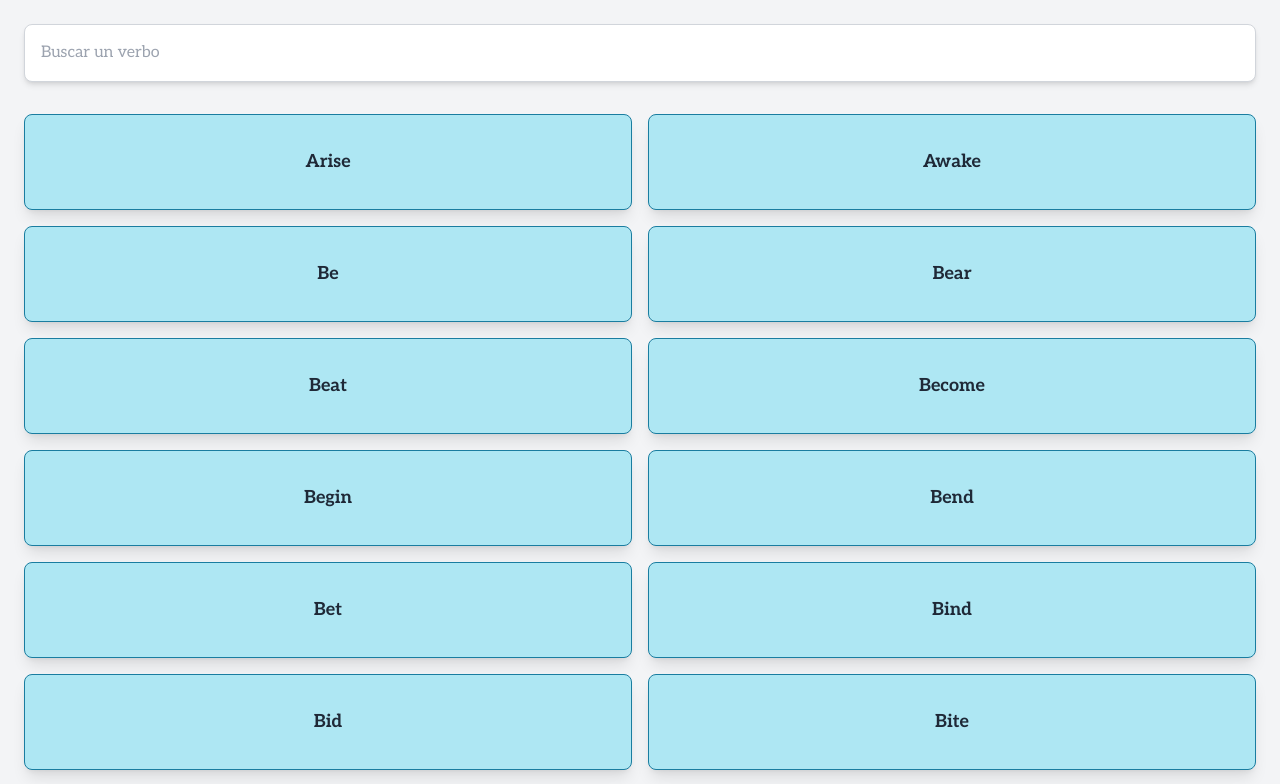
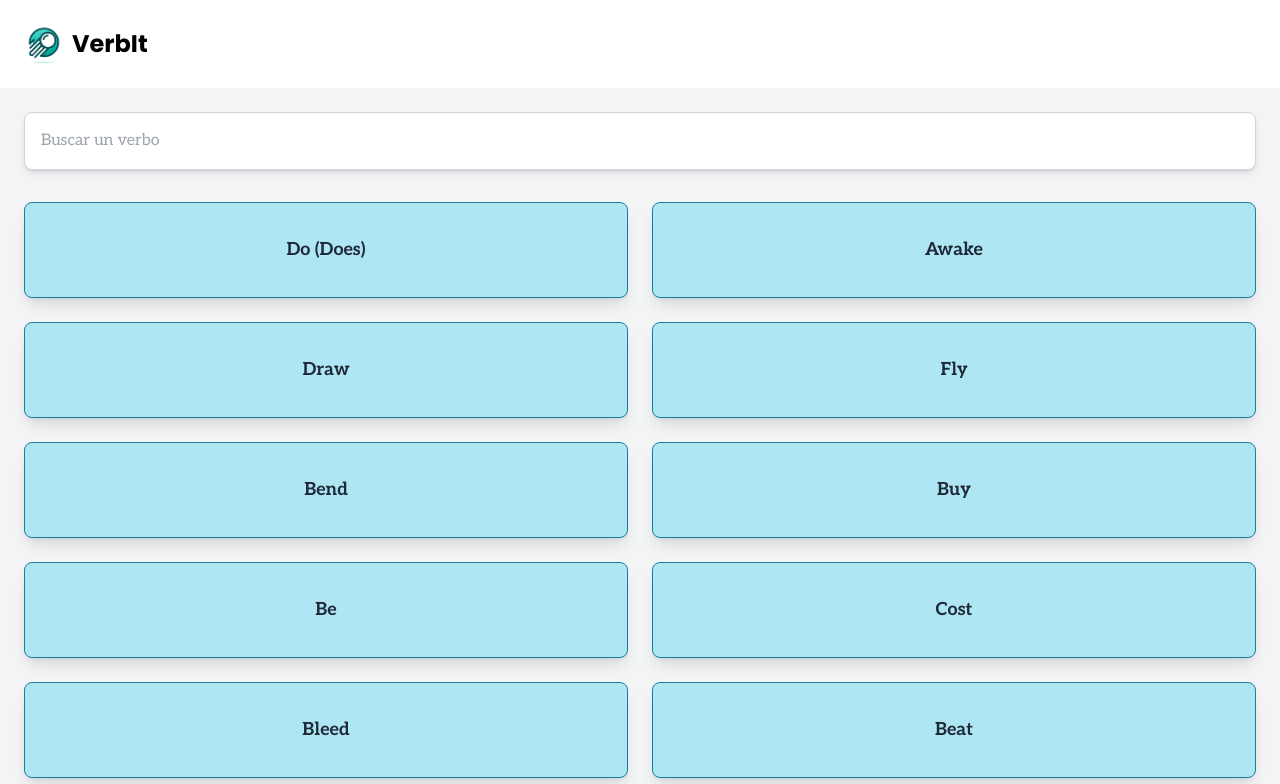
Before and after one commit to OussamaAtifii/english-verbs, a Next.js app: page / in a window 1280 px wide. Shown: the top 784 px of the page. Built offline with nearby package versions, Linux system fonts and the light colour scheme; a web font is replaced by a local one.

Commit message:
change and improve styles

```diff
--- a/src/app/fonts/fonts.ts
+++ b/src/app/fonts/fonts.ts
@@ -1,8 +1,8 @@
-import { Aclonica, Lusitana, Aleo } from "next/font/google";
+import { Aclonica, Aleo, Poppins } from "next/font/google";
 
 export const aclonica = Aclonica({ weight: "400", subsets: ["latin"] });
 export const aleo = Aleo({ weight: ["400", "700"], subsets: ["latin"] });
-
+export const poppins = Poppins({ weight: ["400", "700"], subsets: ["latin"] });
 // export const lusitana = Lusitana({
 //   subsets: ["latin"],
 //   weight: ["400", "700"],
--- a/src/app/icons/icons.tsx
+++ b/src/app/icons/icons.tsx
@@ -8,3 +8,14 @@
     <path d="M9.4 233.4c-12.5 12.5-12.5 32.8 0 45.3l160 160c12.5 12.5 32.8 12.5 45.3 0s12.5-32.8 0-45.3L109.2 288 416 288c17.7 0 32-14.3 32-32s-14.3-32-32-32l-306.7 0L214.6 118.6c12.5-12.5 12.5-32.8 0-45.3s-32.8-12.5-45.3 0l-160 160z" />
   </svg>
 );
+
+export const ArrowUp = (props: React.SVGProps<SVGSVGElement>) => (
+  <svg
+    xmlns="http://www.w3.org/2000/svg"
+    viewBox="0 0 384 512"
+    width="24"
+    height="24"
+  >
+    <path d="M214.6 41.4c-12.5-12.5-32.8-12.5-45.3 0l-160 160c-12.5 12.5-12.5 32.8 0 45.3s32.8 12.5 45.3 0L160 141.2 160 448c0 17.7 14.3 32 32 32s32-14.3 32-32l0-306.7L329.4 246.6c12.5 12.5 32.8 12.5 45.3 0s12.5-32.8 0-45.3l-160-160z" />
+  </svg>
+);
--- a/src/app/layout.tsx
+++ b/src/app/layout.tsx
@@ -3,6 +3,7 @@
 import "./globals.css";
 import Link from "next/link";
 import { aleo } from "./fonts/fonts";
+import NavBar from "./components/nav";
 
 const inter = Inter({ subsets: ["latin"] });
 
@@ -19,6 +20,7 @@
   return (
     <html lang="es">
       <body className={`${aleo.className} min-h-[100dvh] mx-auto`}>
+        <NavBar />
         {children}
       </body>
     </html>
--- a/src/app/page.tsx
+++ b/src/app/page.tsx
@@ -2,24 +2,40 @@
 
 import React, { useEffect, useState } from "react";
 import Card from "./components/card";
-import { aclonica } from "./fonts/fonts";
-import { VerbName } from "./types/verb";
+import { Verb } from "./types/verb";
+import { ArrowUp } from "./icons/icons";
 
 export default function Home() {
-  const [verbs, setVerbs] = useState<VerbName[]>([]);
+  const [verbs, setVerbs] = useState<Verb[]>([]);
   const [verbToSearch, setVerbToSearch] = useState("");
-  const [verbsFiltered, setVerbsFiltered] = useState<VerbName[]>(verbs);
+  const [verbsFiltered, setVerbsFiltered] = useState<Verb[]>(verbs);
+  const [isVisible, setIsVisible] = useState(false);
 
   useEffect(() => {
     const fetchVerbs = async () => {
-      const response = await fetch(`/api/verbs`);
+      const response = await fetch(`/api/verbs?quantity=true`);
       const data = await response.json();
+      console.log(data);
       setVerbs(data);
       setVerbsFiltered(data);
     };
 
     fetchVerbs();
   }, []);
+
+  const toggleVisibility = () => {
+    if (window.scrollY > 100) {
+      setIsVisible(true);
+    } else {
+      setIsVisible(false);
+    }
+  };
+
+  useEffect(() => {
+    window.addEventListener("scroll", toggleVisibility);
+
+    return () => window.removeEventListener("scroll", toggleVisibility);
+  });
 
   const handleSearch = (e: React.ChangeEvent<HTMLInputElement>) => {
     setVerbToSearch(e.target.value);
@@ -31,8 +47,15 @@
     setVerbsFiltered(filtered);
   };
 
+  const scrrollToTop = () => {
+    window.scrollTo({
+      top: 0,
+      behavior: "smooth",
+    });
+  };
+
   return (
-    <main className="flex flex-col gap-8 p-6 bg-gray-100 min-h-screen">
+    <main className="flex flex-col gap-8 p-6 bg-gray-100 min-h-screen min-w-[100vw]">
       <input
         type="text"
         placeholder="Buscar un verbo"
@@ -45,12 +68,21 @@
           <span className="font-semibold">{verbToSearch}</span>
         </p>
       ) : (
-        <div className="grid grid-cols-2 gap-4">
+        <div className="grid grid-cols-2 gap-6">
           {verbsFiltered.map((verb) => (
             <Card verb={verb} key={verb.name} />
           ))}
         </div>
       )}
+
+      {isVisible && (
+        <button
+          className="fixed bottom-4 right-4 border border-jellybean-600 p-4 bg-jellybean-100 rounded-md z-10"
+          onClick={scrrollToTop}
+        >
+          <ArrowUp />
+        </button>
+      )}
     </main>
   );
 }
--- /dev/null
+++ b/src/app/quiz/page.tsx
@@ -0,0 +1,3 @@
+export default function Quiz() {
+  return <h1>QUIZ IN DEVELOPMENT</h1>;
+}
```
